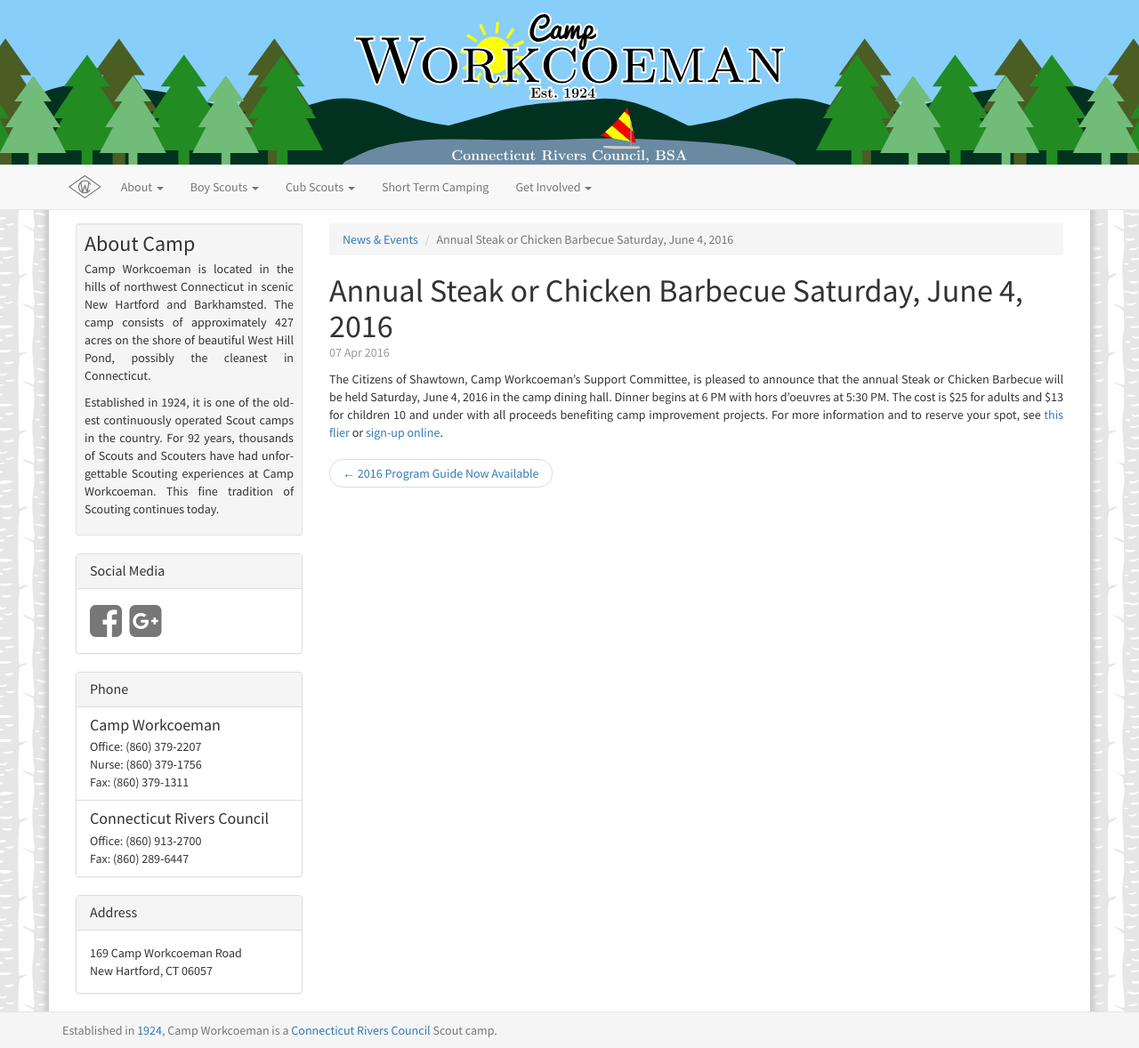
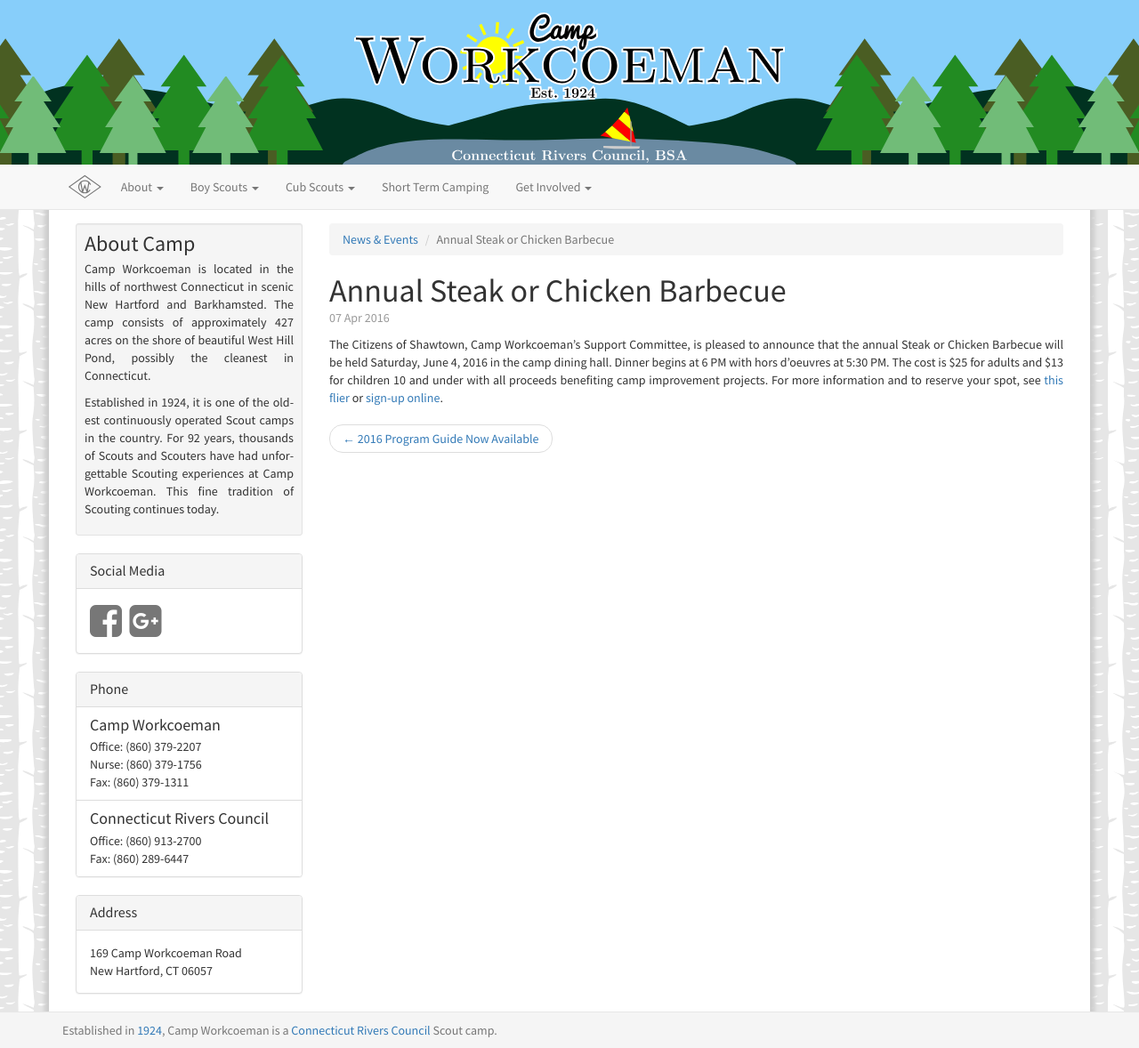
Before and after one commit to campworkcoeman/campworkcoeman.org, a Jekyll site: the page built from about/news/_posts/2016-04-07-steak-dinner.md, in a window 1280 px wide. Shown: the whole page at 89% size. Built offline with Jekyll 4.4.1, drawn with Linux system fonts in a browser that asks for light colours; nearby versions of some CDN libraries; Markdown is read by kramdown in place of the engine named in the settings.

Commit message:
Update steak dinner.

```diff
--- a/about/news/_posts/2016-04-07-steak-dinner.md
+++ b/about/news/_posts/2016-04-07-steak-dinner.md
@@ -1,7 +1,7 @@
 ---
 published: true
 layout: news-item
-title: Annual Steak or Chicken Barbecue Saturday, June 4, 2016
+title: Annual Steak or Chicken Barbecue
 ---
 
 The Citizens of Shawtown, Camp Workcoeman's Support Committee, is pleased to announce that the annual Steak or Chicken Barbecue will be held Saturday, June 4, 2016 in the camp dining hall. Dinner begins at 6 PM with hors d'oeuvres at 5:30 PM. The cost is $25 for adults and $13 for children 10 and under with all proceeds benefiting camp improvement projects. For more information and to reserve your spot, see [this flier]({{ site.url }}/pdf/2016/2016-steak-dinner.pdf) or [sign-up online](http://www.ctrivers.org/Event.aspx?id=14694).
```
Also changed, not shown: 1 other file.
